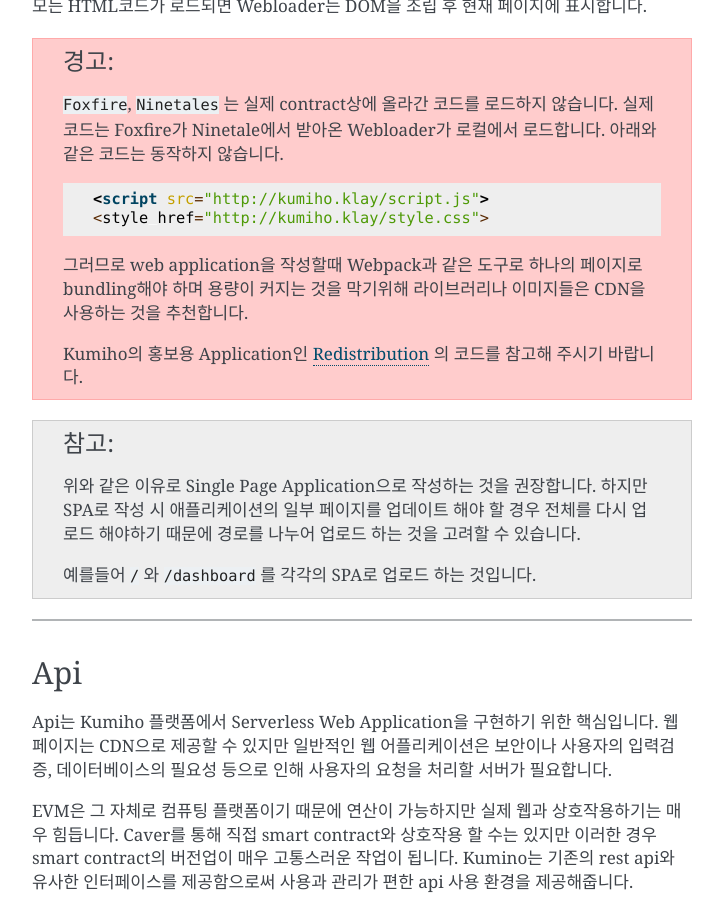
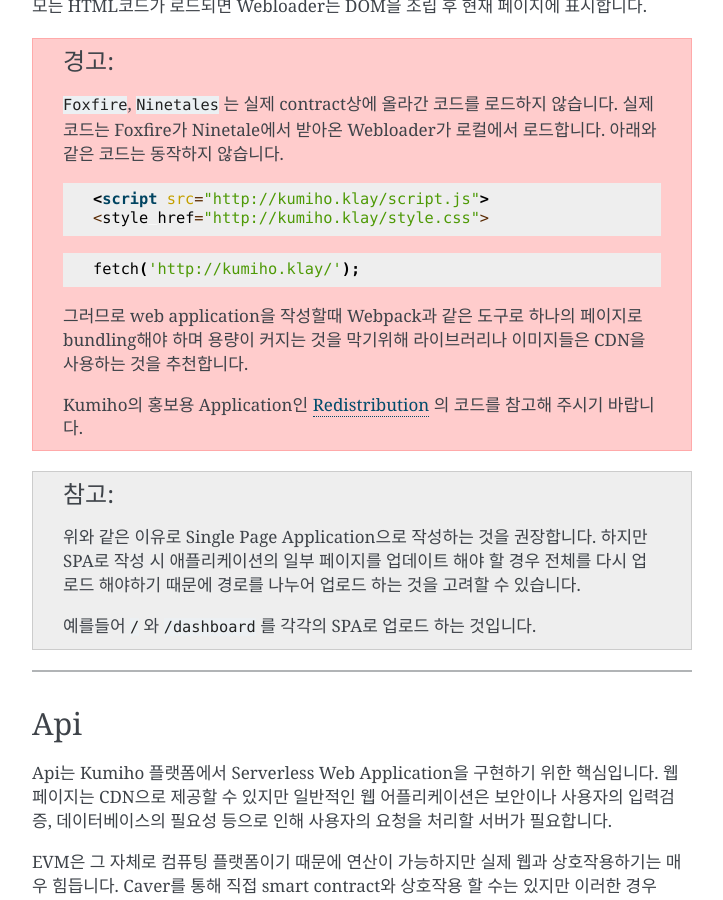
Before and after one commit to KumihoProject/Kumiho, a Sphinx documentation site: the page built from docs/source/Kumiho.rst, in a window 1280 px wide and 900 px high, scrolled down 1590 px. Shown: the whole window, without its empty margins (388-1111 px from the left). Built offline with Sphinx 7.4.7, drawn with Linux system fonts in a browser that asks for light colours.

Commit message:
.klay로 fetch 안된다고 추가

```diff
--- a/docs/source/Kumiho.rst
+++ b/docs/source/Kumiho.rst
@@ -72,6 +72,10 @@ HTML코드는 Reversed Linked List 형태로 Klaytn Blockchain 위에 업로드
         <script src="http://kumiho.klay/script.js">
         <style href="http://kumiho.klay/style.css">
 
+    .. code-block:: javascript
+
+        fetch('http://kumiho.klay/');
+
     그러므로 web application을 작성할때 Webpack과 같은 도구로 하나의 페이지로 bundling해야 하며 용량이 커지는 것을 막기위해 라이브러리나 이미지들은 CDN을 사용하는 것을 추천합니다.
 
     Kumiho의 홍보용 Application인 Redistribution_ 의 코드를 참고해 주시기 바랍니다.
```
